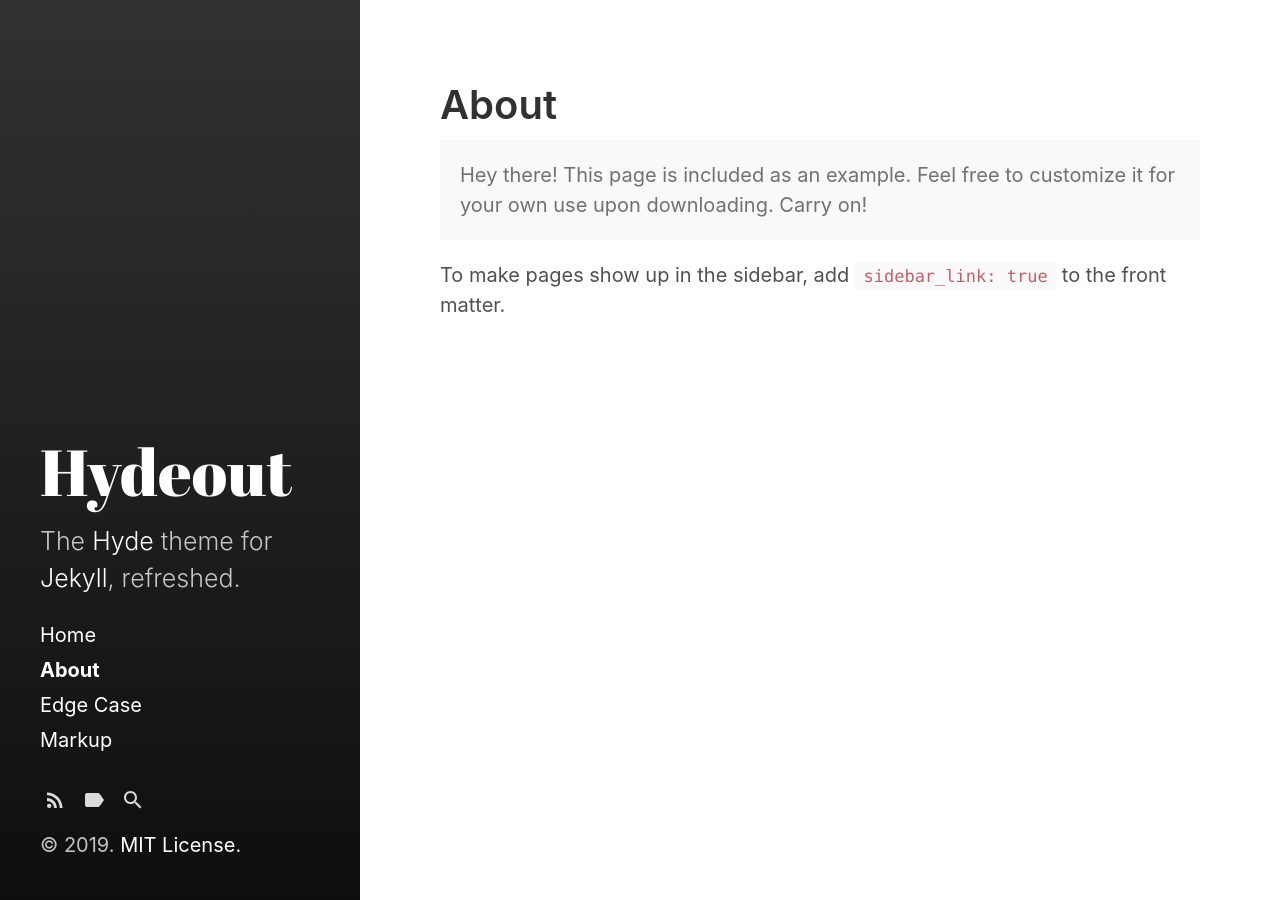
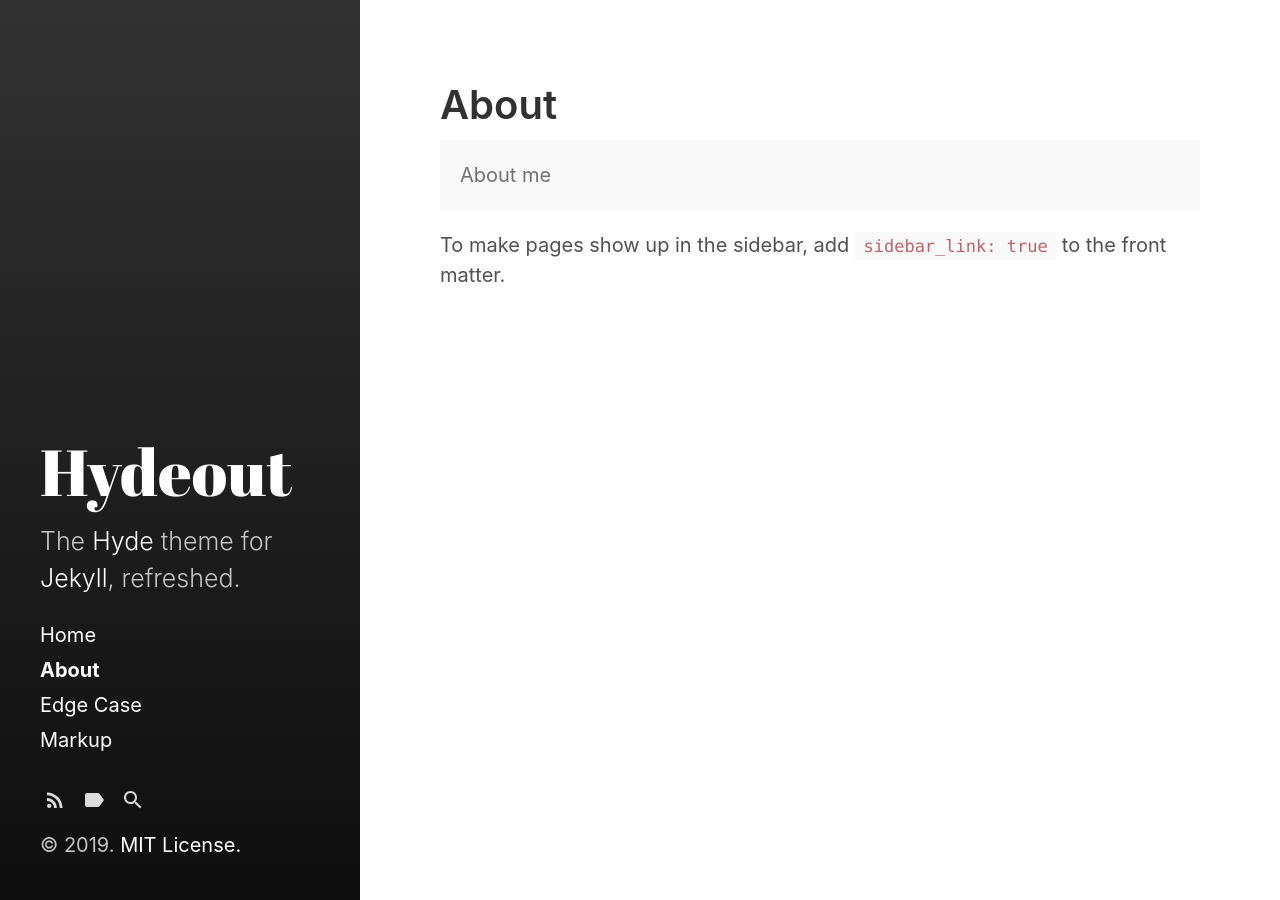
Before and after one commit to tomsherlocked/site, a Jekyll site: the page built from about.md, in a window 1280 px wide. Built offline with Jekyll 4.4.1, drawn with Linux system fonts in a browser that asks for light colours.

Commit message:
added about

```diff
--- a/about.md
+++ b/about.md
@@ -5,8 +5,7 @@
 ---
 
 <p class="message">
-  Hey there! This page is included as an example. Feel free to customize it
-  for your own use upon downloading. Carry on!
+About me
 </p>
 
 To make pages show up in the sidebar, add `sidebar_link: true` to the front
```
